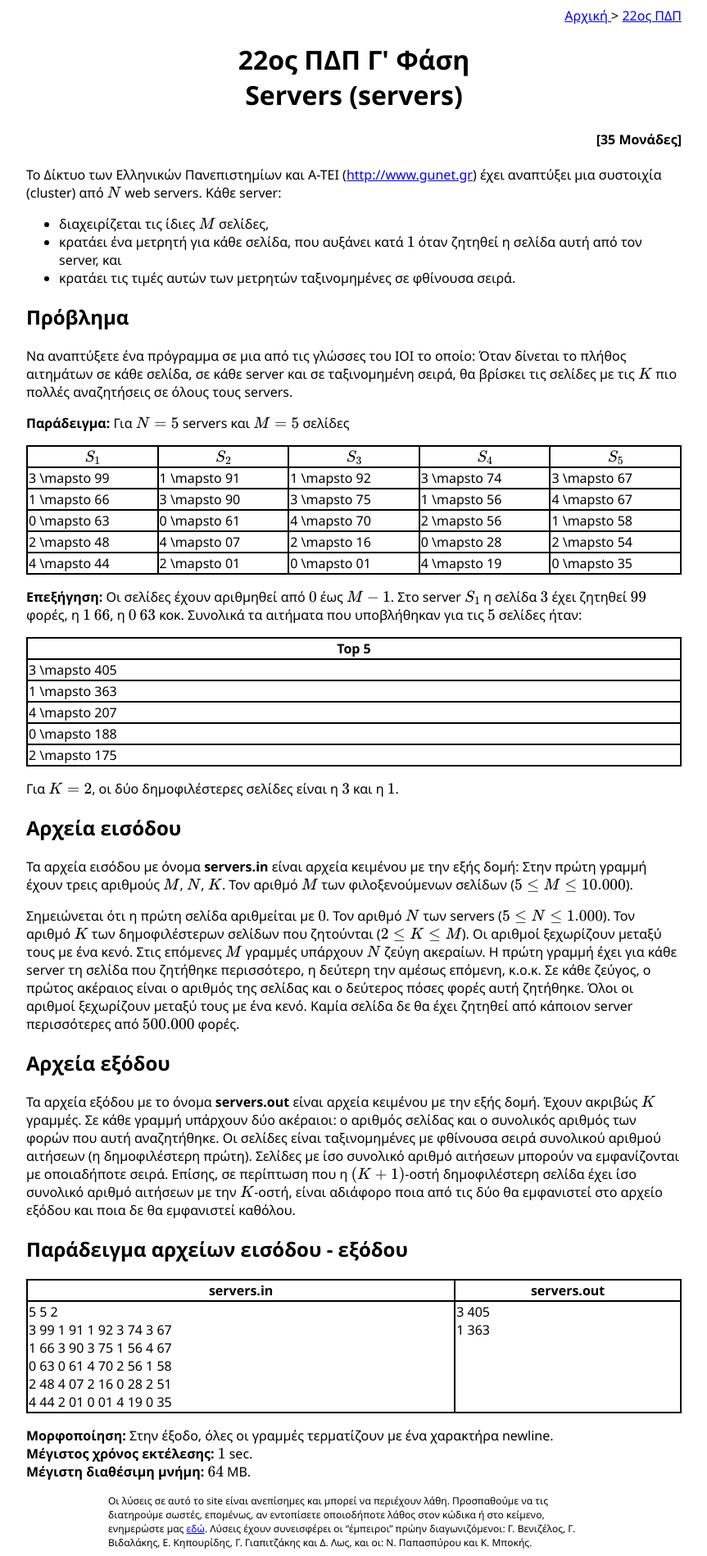
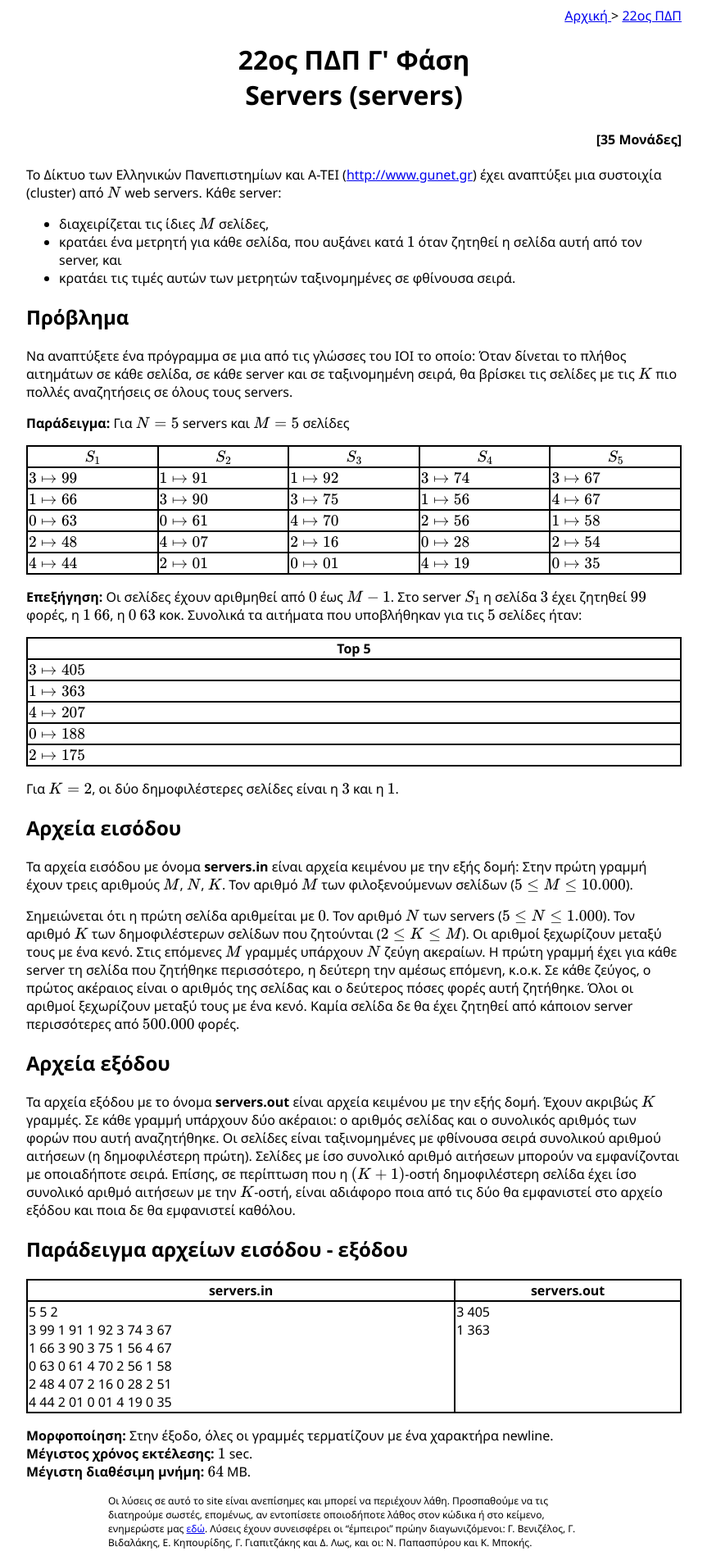
Before and after one commit to pdp-archive/pdp-archive.github.io, a Jekyll site: the page built from contests/_22-PDP/c-servers-statement.md, in a window 1280 px wide. Shown: the whole page at 82% size, without its empty margins (208-1071 px from the left). Built offline with Jekyll 4.4.1, drawn with Linux system fonts in a browser that asks for light colours; formulas are drawn with MathJax 3.

```diff
--- a/contests/_22-PDP/c-servers-statement.md
+++ b/contests/_22-PDP/c-servers-statement.md
@@ -16,21 +16,21 @@
 
 | $$S_1$$ | $$S_2$$ | $$S_3$$ | $$S_4$$ | $$S_5$$ |
 | --- | --- | --- | --- | --- |
-|3 \mapsto 99 | 1 \mapsto 91 | 1 \mapsto 92 | 3 \mapsto 74 | 3 \mapsto 67 |
-|1 \mapsto 66 | 3 \mapsto 90 | 3 \mapsto 75 | 1 \mapsto 56 | 4 \mapsto 67 |
-|0 \mapsto 63 | 0 \mapsto 61 | 4 \mapsto 70 | 2 \mapsto 56 | 1 \mapsto 58 |
-|2 \mapsto 48 | 4 \mapsto 07 | 2 \mapsto 16 | 0 \mapsto 28 | 2 \mapsto 54 |
-|4 \mapsto 44 | 2 \mapsto 01 | 0 \mapsto 01 | 4 \mapsto 19 | 0 \mapsto 35 |
+| $$3 \mapsto 99$$ | $$1 \mapsto 91$$ | $$1 \mapsto 92$$ | $$3 \mapsto 74$$ | $$3 \mapsto 67$$ |
+| $$1 \mapsto 66$$ | $$3 \mapsto 90$$ | $$3 \mapsto 75$$ | $$1 \mapsto 56$$ | $$4 \mapsto 67$$ |
+| $$0 \mapsto 63$$ | $$0 \mapsto 61$$ | $$4 \mapsto 70$$ | $$2 \mapsto 56$$ | $$1 \mapsto 58$$ |
+| $$2 \mapsto 48$$ | $$4 \mapsto 07$$ | $$2 \mapsto 16$$ | $$0 \mapsto 28$$ | $$2 \mapsto 54$$ |
+| $$4 \mapsto 44$$ | $$2 \mapsto 01$$ | $$0 \mapsto 01$$ | $$4 \mapsto 19$$ | $$0 \mapsto 35$$ |
 
 **Επεξήγηση:** Οι σελίδες έχουν αριθμηθεί από $$0$$ έως $$M-1$$. Στο server $$S_1$$ η σελίδα $$3$$ έχει ζητηθεί $$99$$ φορές, η $$1$$ $$66$$, η $$0$$ $$63$$ κοκ. Συνολικά τα αιτήματα που υποβλήθηκαν για τις $$5$$ σελίδες ήταν:
 
 | Top 5 |
 | --- |
-|3 \mapsto 405 |
-|1 \mapsto 363 |
-|4 \mapsto 207 |
-|0 \mapsto 188 |
-|2 \mapsto 175 |
+|$$3 \mapsto 405$$ |
+|$$1 \mapsto 363$$ |
+|$$4 \mapsto 207$$ |
+|$$0 \mapsto 188$$ |
+|$$2 \mapsto 175$$ |
 
 Για $$K=2$$, οι δύο δημοφιλέστερες σελίδες είναι η $$3$$ και η $$1$$.
 
```
Also changed, not shown: contests/_26-PDP/a-domes-solution.md (+1 -1 lines), contests/_26-PDP/bgym-ensemble-solution.md (+4 -4 lines), contests/_26-PDP/c-numbase-solution.md (+7 -7 lines), contests/_26-PDP/c-sumpair-solution.md (+2 -2 lines).
